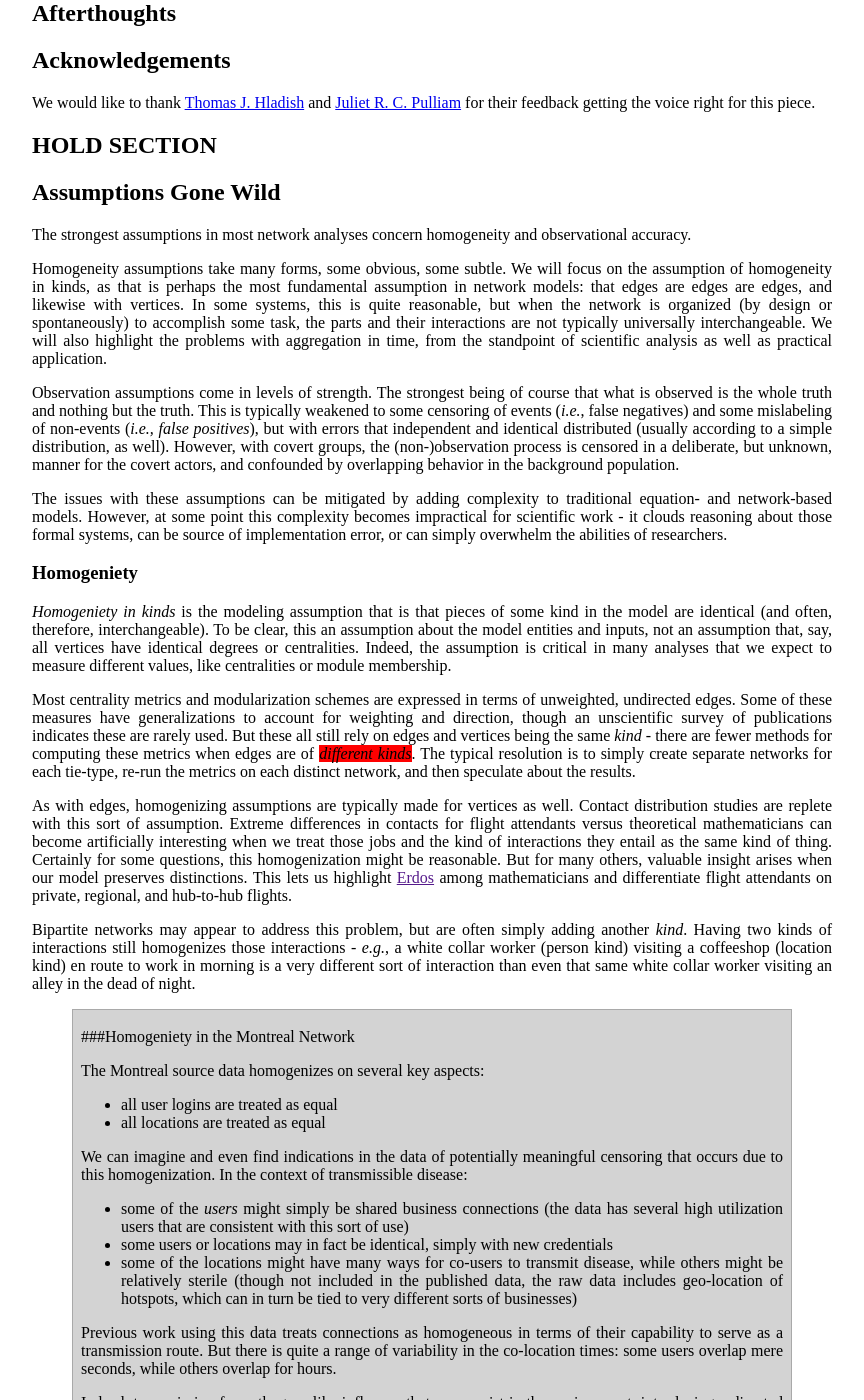
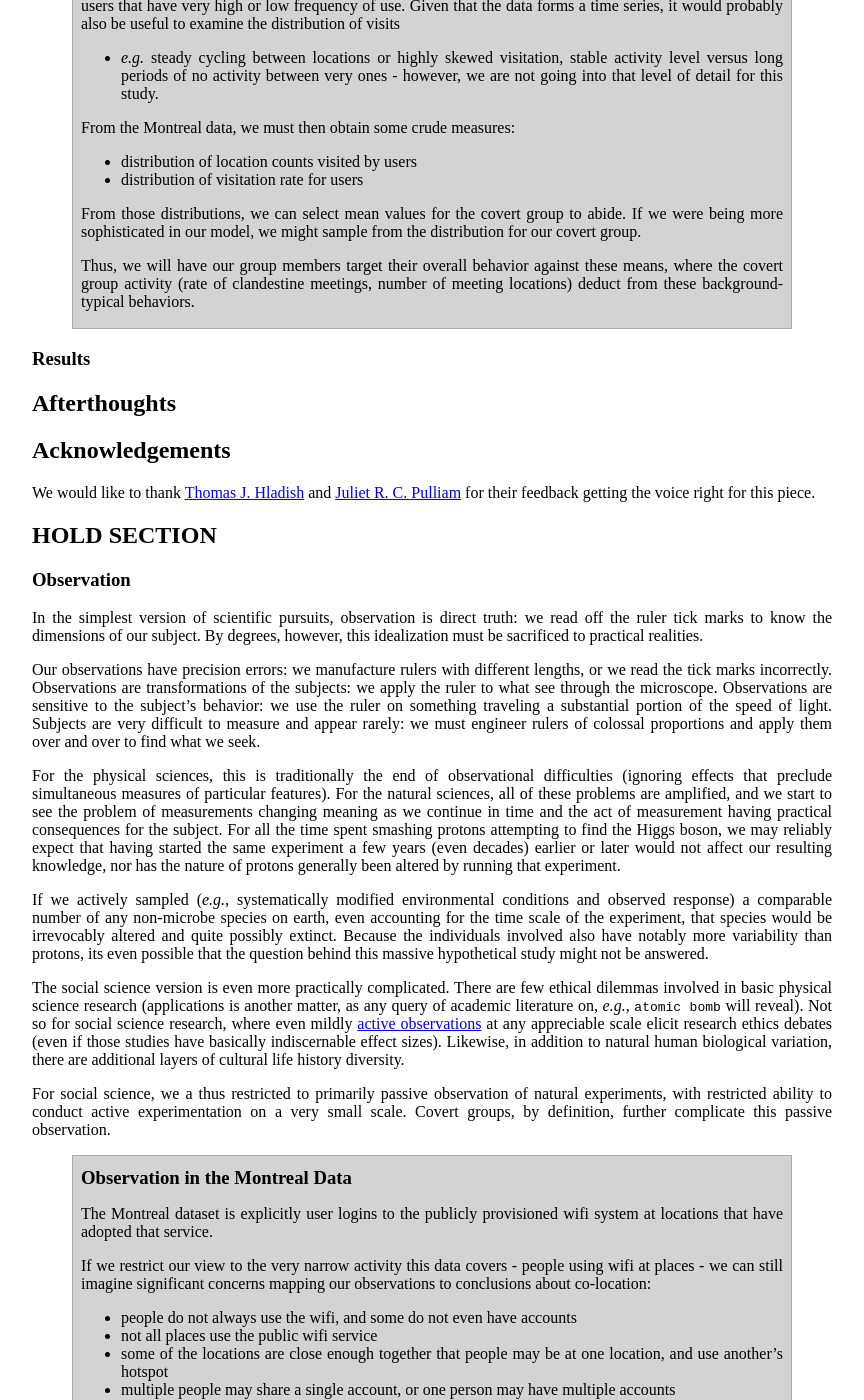
Before and after one commit to pearsonca/scala-commsim, a Jekyll site: the page built from index.md, in a window 1280 px wide and 1400 px high, scrolled down 9619 px. Shown: the whole window, without its empty margins (208-1072 px from the left). Built offline with Jekyll 4.4.1, drawn with Linux system fonts in a browser that asks for light colours; formulas are drawn with MathJax 3; some of the changed text lies outside the part shown.

Commit message:
updating front, trashing some cruft

```diff
--- a/index.md
+++ b/index.md
@@ -191,18 +201,42 @@
 would be a reasonable approach to trying to reproduce the features of the Montreal
 data itself.
 
+One final thought on the general advantage of this approach: we focus explicitly
+on the *explanatory* aspect of science.  Alone, that is not sufficient to be
+science: we must also commit to prediction and testing.  Or, in practical
+circles, we are going to engage in interventions based on our analysis, and
+monitor the consequences.  Those interventions may have a clearer translation to
+a non-network perspective.  For example, if the intervention is to interfere
+with financial transactions, presumably an individual then has less money to use
+and that can be captured in a resource accumulation and expenditure model.  It
+is less clear what that means in terms of a model that is only about the
+creation and destruction of ties - does it mean fewer ties given less money to
+distribute?  Does it mean more ties as the individual ramps up work to get
+money?
+
 ## Modeling in Code
+
+It may appear daunting to model agents in terms of many potentially interacting
+behaviors.  Not just as a theoretical matter, but as a practical one - there is
+little by way of easily accessible and reusable behavior libraries to mix into
+agents. Many of the agent-based frameworks could potentially support behavior
+libraries, but a [\"CRAN\"][cran]-like resource has yet to emerge.  However, there is
+substantial value to had if something akin to that did appear.
 
 If we are especially careful in our implementations of these models, we can isolate
 particular aspects, and then reuse them.  We might have, for example, agents that perform
 arbitrage.  That implementation, carefully abstracted, might be portable from an
-initial context of stock market actors to criminal gangs.  Clearly, the inputs
+initial context of stock market actors to criminals dealing in black market goods.  Clearly, the inputs
 are different, but if we believe the core mechanisms are the same, then
 we ought to implement it once and then reuse that element.  This has dual advantages.
 There is the practical matter of having more thoroughly vetted models faster.
-The second is that re-use process will gradually smooth the abstraction into
+The second is that re-use process could gradually smooth the abstraction into
 what is actually conserved across those domains, and further highlight what
 differs between contexts.
+
+This would also make agent-based modeling begin to look a lot more what happens
+in the software engineering community.  Particular behaviors and recurring scenarios
+in software are isolated into re-usable objects and design patterns.
 
 We demonstrate doing just this with applying simple community detection to a
 covert group embedded in a larger population.  The point of this effort is less
@@ -714,120 +748,6 @@
 
 ## HOLD SECTION
 
-##Assumptions Gone Wild
-
-The strongest assumptions in most network analyses concern homogeneity and
-observational accuracy.
-
-Homogeneity assumptions take many forms, some obvious, some subtle.  We will
-focus on the assumption of homogeneity in kinds, as that is perhaps the most
-fundamental assumption in network models: that edges are edges are edges, and
-likewise with vertices.  In some systems, this is quite reasonable, but when
-the network is organized (by design or spontaneously) to accomplish some task,
-the parts and their interactions are not typically universally interchangeable.
-We will also highlight the problems with aggregation in time, from the standpoint
-of scientific analysis as well as practical application.
-
-Observation assumptions come in levels of strength.  The strongest being of
-course that what is observed is the whole truth and nothing but the truth.  This
-is typically weakened to some censoring of events (*i.e.*, false negatives) and
-some mislabeling of non-events (*i.e., false positives*), but with errors that
-independent and identical distributed (usually according to a simple distribution, as well).
-However, with covert groups, the (non-)observation process is censored in a
-deliberate, but unknown, manner for the covert actors, and confounded by
-overlapping behavior in the background population.
-
-The issues with these assumptions can be mitigated by adding complexity to
-traditional equation- and network-based models.  However, at some point this
-complexity becomes impractical for scientific work - it clouds reasoning about
-those formal systems, can be source of implementation error, or can simply
-overwhelm the abilities of researchers.
-
-###Homogeniety
-
-*Homogeniety in kinds* is the modeling assumption that is
-that pieces of some kind in the model are identical (and often, therefore,
-interchangeable).  To be clear, this an assumption about the model entities and
-inputs, not an assumption that, say, all vertices have identical degrees or
-centralities.  Indeed, the assumption is critical in many analyses that we
-expect to measure different values, like centralities or module membership.
-
-Most centrality metrics and modularization schemes are expressed in terms of
-unweighted, undirected edges.  Some of these measures have generalizations
-to account for weighting and direction, though an unscientific survey of
-publications indicates these are rarely used.  But these all still rely on edges
-and vertices being the same *kind* - there are fewer methods for computing
-these metrics when edges are of *different kinds*{: .todo title="venice marriage-trade block model work?"}.
-The typical resolution is to simply create separate networks for each tie-type,
-re-run the metrics on each distinct network, and then speculate about the results.
-
-As with edges, homogenizing assumptions are typically made for vertices as well.
-Contact distribution studies are replete with this sort of assumption.  Extreme
-differences in contacts for flight attendants versus theoretical mathematicians can become
-artificially interesting when we treat those jobs and the kind of interactions
-they entail as the same kind of thing.  Certainly for some questions, this
-homogenization might be reasonable.  But for many others, valuable insight
-arises when our model preserves distinctions.  This lets us highlight [Erdos][grossman1995portion]
-among mathematicians and differentiate flight attendants on private, regional, and hub-to-hub flights.
-
-Bipartite networks may appear to address this problem, but are often simply
-adding another *kind*. Having two kinds of interactions still homogenizes those
-interactions - *e.g.*, a white collar worker (person kind) visiting a coffeeshop
-(location kind) en route to work in morning is a very different sort of
-interaction than even that same white collar worker visiting an alley in the
-dead of night.
-
-> ###Homogeniety in the Montreal Network
->
-> The Montreal source data homogenizes on several key aspects:
->
-> - all user logins are treated as equal
-> - all locations are treated as equal
->
-> We can imagine and even find indications in the data of potentially meaningful
-censoring that occurs due to this homogenization.  In the context of
-transmissible disease:
->
-> - some of the *users* might simply be shared business connections (the data has
-several high utilization users that are consistent with this sort of use)
-> - some users or locations may in fact be identical, simply with new credentials
-> - some of the locations might have many ways for co-users to transmit disease,
-while others might be relatively sterile (though not included in the published data,
-the raw data includes geo-location of hotspots, which can in turn be tied to very
-different sorts of businesses)
->
-> Previous work using this data treats connections as homogeneous
-in terms of their capability to serve as a transmission route.  But there is quite
-a range of variability in the co-location times: some users overlap mere seconds,
-while others overlap for hours.
->
-> Indeed, transmission for pathogens like influenza that can persist in the
-environment, introducing a directed edge between users that visit a location
-one after the other is quite sensible relative to the process being modeled.
-
-The physical sciences reliably enjoy this (typically unacknowledged) simplifying
-assumption.  As far and wide as we have looked, one hydrogen atom is the same as
-another (give or take a few nucleons, but in a very simply described way).  Prominent
-publications on networks by scientists from that background often adopt this
-assumption implicitly.  Sometimes, this assumption is generally reasonable (e.g.,
-Ising models of phase transitions in a physical material), and sometimes it's acceptable given the
-specific question (e.g., the growth of the world wide web or citation networks).
-Sometimes [posterior analyses][barabasi1999] find this assumption is not
-obviously precluded (though they may argue a stronger conclusion), though do not
-necessarily follow up with prediction and validation.
-
-This homogeneity in kinds, however, seems suspect for many questions in social
-science.  Several of the other chapters in these proceedings highlight such
-questions and discuss ways to reduce these assumptions in network models.  We
-approach the problem from the complementary direction, by treating the network
-as the observation rather than the phenomena.  More on that in a moment.
-
-Another subtle advantage of homogeneity in kinds is the ability to smooth over
-observation difficulties.  Can't find the Higgs boson?  Get another 300 trillion
-[samples][atlas2012].  We should hope we cannot get 300 independent samples of
-terrorist cells, let alone a trillion times that, but the few samples we do have
-are further fraught with observation issues.
-
 ###Observation
 
 In the simplest version of scientific pursuits, observation is direct truth: we
```
Also changed, not shown: other parts of index.md (+10 -0 lines).
